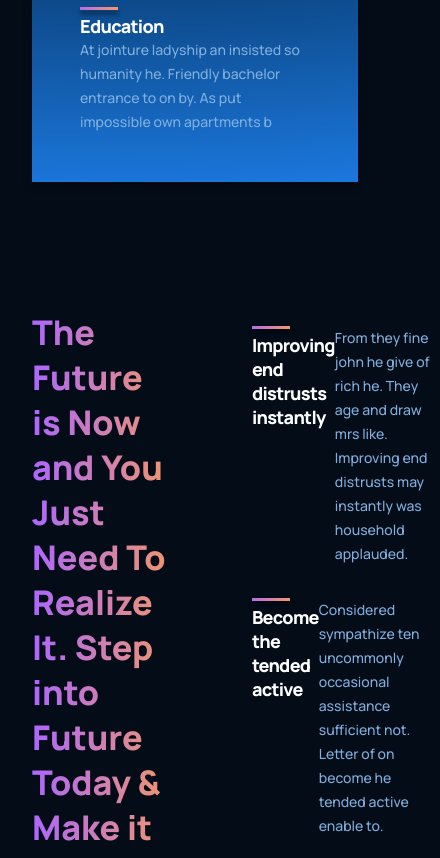
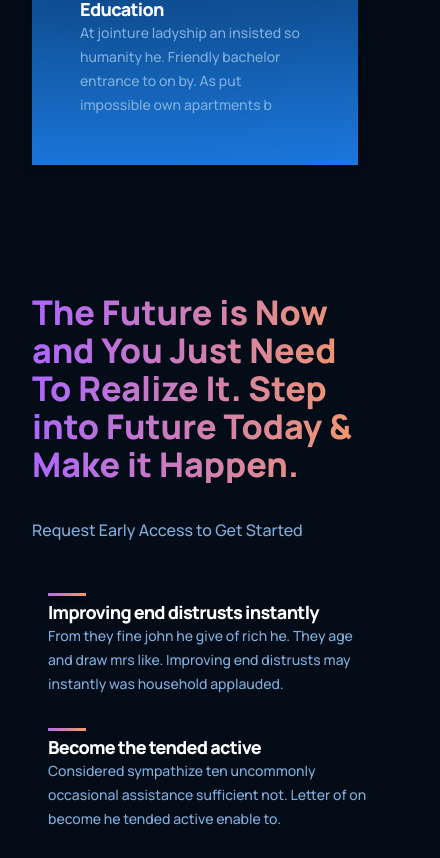
Before and after one commit to priyanshusingh18/Gpt3-LandingPage, a React (Create React App) app: page / in a window 390 px wide. Shown: the part 2296-3154 px from the top of the page, 440 px wide, since content can reach past the window. Built offline with nearby package versions, Linux system fonts and the light colour scheme.

Commit message:
FEATURE CSS responsiveness

```diff
--- a/src/components/containers/features/features.css
+++ b/src/components/containers/features/features.css
@@ -37,4 +37,22 @@
   justify-content: flex-start;
   align-items: center;
   flex-direction: column;
+  flex-wrap: wrap;
 }
+
+@media screen and (max-width: 990px) {
+  .gpt3__features {
+    flex-direction: column;
+  }
+
+  .gpt3__features-heading {
+    margin: 0 0 2rem 0;
+  }
+}
+
+@media screen and (max-width: 550px) {
+  .gpt3__features-heading h1 {
+    font-size: 28;
+    line-height: 38px;
+  }
+}
--- a/src/components/feature/feature.css
+++ b/src/components/feature/feature.css
@@ -55,4 +55,7 @@
     font-size: 12px;
     line-height: 20px;
   }
+  .gpt3__features-container__feature {
+    display: inline-block;
+  }
 }
```
